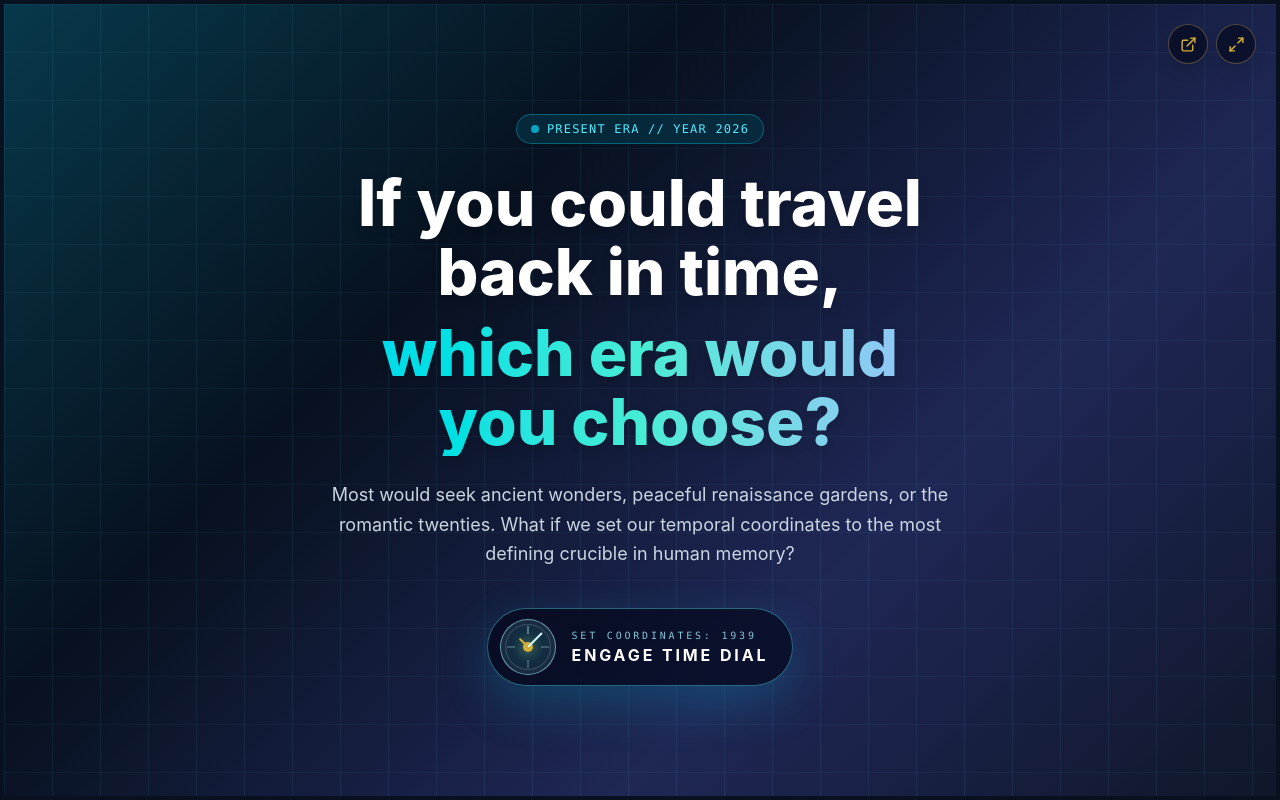
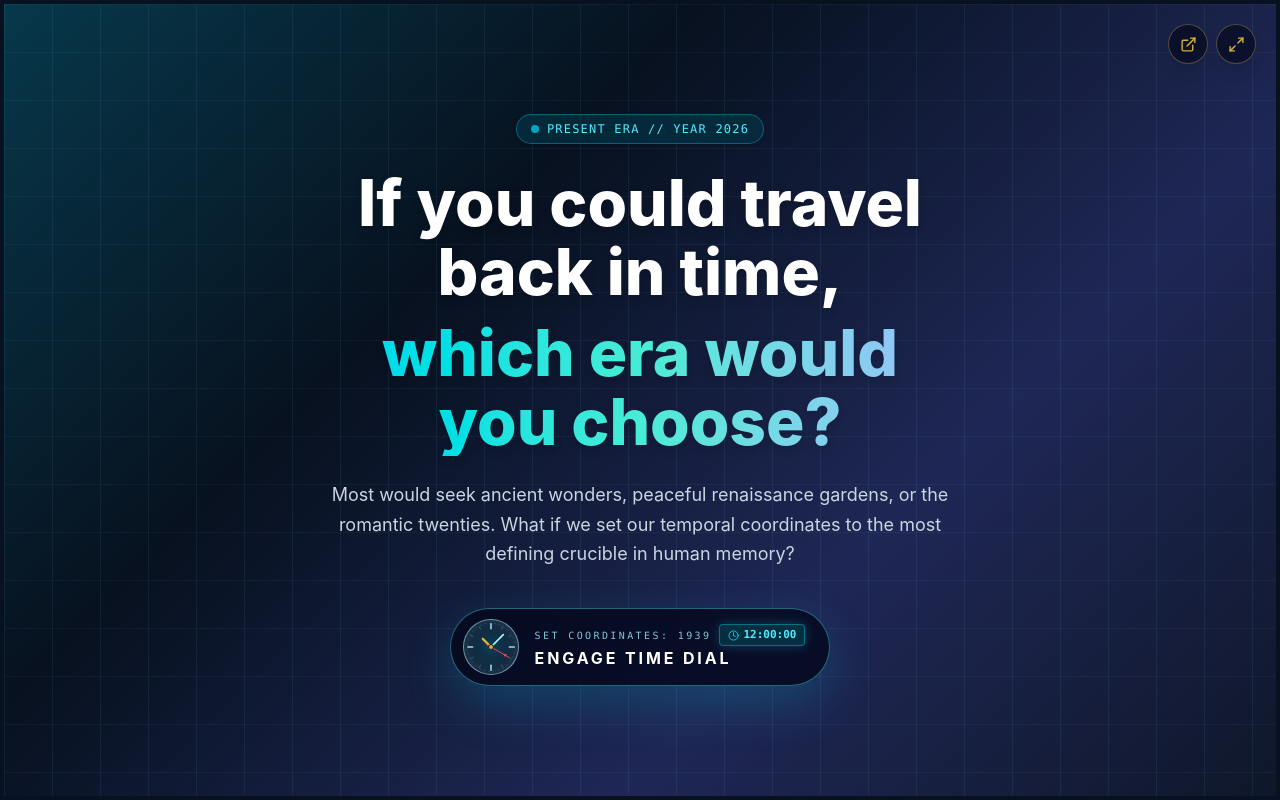
Before and after one commit to manfriendsss/ww2, a React (Vite) app: page / in a window 1280 px wide. Built offline with nearby package versions, Linux system fonts and the light colour scheme; no server answers.

Commit message:
feat(intro): spin clock counter-clockwise and rapidly decrease hour on dial hover

```diff
--- a/src/components/slides/variants/TimeMachineIntro.tsx
+++ b/src/components/slides/variants/TimeMachineIntro.tsx
@@ -26,9 +26,62 @@ export const TimeMachineIntro: React.FC<TimeMachineIntroProps> = ({
   );
   const [currentYear, setCurrentYear] = useState<number>(isUnlocked ? 1939 : 2026);
   const [rewindProgress, setRewindProgress] = useState<number>(isUnlocked ? 1 : 0);
+  const [isDialHovered, setIsDialHovered] = useState<boolean>(false);
+  const [dialSeconds, setDialSeconds] = useState<number>(12 * 3600); // Initial 12:00:00
   const hasCompletedRef = useRef<boolean>(isUnlocked);
   const animRef = useRef<number | null>(null);
   const timeoutRef = useRef<number | null>(null);
+  const hoverAnimRef = useRef<number | null>(null);
+  const lastHoverTimeRef = useRef<number | null>(null);
+
+  // Fast hour countdown when hovering over the Time Dial button
+  useEffect(() => {
+    if (!isDialHovered) {
+      lastHoverTimeRef.current = null;
+      if (hoverAnimRef.current) {
+        cancelAnimationFrame(hoverAnimRef.current);
+        hoverAnimRef.current = null;
+      }
+      return;
+    }
+
+    // Rewinds ~3.5 hours per real second (12600 seconds/second)
+    const SECONDS_PER_REAL_SECOND = 12600;
+    const cycleSeconds = 12 * 3600;
+
+    const animateDial = (now: number) => {
+      if (lastHoverTimeRef.current === null) {
+        lastHoverTimeRef.current = now;
+      }
+      const delta = (now - lastHoverTimeRef.current) / 1000;
+      lastHoverTimeRef.current = now;
+
+      setDialSeconds((prev) => {
+        const next = prev - delta * SECONDS_PER_REAL_SECOND;
+        return ((next % cycleSeconds) + cycleSeconds) % cycleSeconds;
+      });
+
+      hoverAnimRef.current = requestAnimationFrame(animateDial);
+    };
+
+    hoverAnimRef.current = requestAnimationFrame(animateDial);
+
+    return () => {
+      if (hoverAnimRef.current) {
+        cancelAnimationFrame(hoverAnimRef.current);
+        hoverAnimRef.current = null;
+      }
+    };
+  }, [isDialHovered]);
+
+  const formatDialTime = (totalSec: number) => {
+    const s = Math.floor(totalSec) % 60;
+    const m = Math.floor(totalSec / 60) % 60;
+    let h = Math.floor(totalSec / 3600) % 12;
+    if (h === 0) h = 12;
+    const pad = (n: number) => n.toString().padStart(2, '0');
+    return `${pad(h)}:${pad(m)}:${pad(s)}`;
+  };
 
   const startRewind = () => {
     setStage('priming');
@@ -107,6 +160,7 @@ export const TimeMachineIntro: React.FC<TimeMachineIntroProps> = ({
     return () => {
       if (animRef.current) cancelAnimationFrame(animRef.current);
       if (timeoutRef.current) window.clearTimeout(timeoutRef.current);
+      if (hoverAnimRef.current) cancelAnimationFrame(hoverAnimRef.current);
     };
   }, []);
 
@@ -269,24 +323,152 @@ export const TimeMachineIntro: React.FC<TimeMachineIntroProps> = ({
                   whileHover={{ scale: 1.04, boxShadow: '0 0 34px rgba(34, 211, 238, 0.44)' }}
                   whileTap={{ scale: 0.98 }}
                   onClick={startRewind}
-                  className="group inline-flex items-center gap-4 rounded-full border border-cyan-300/40 bg-slate-950/65 py-2.5 pl-3 pr-6 text-left text-white shadow-[0_18px_48px_rgba(6,182,212,0.22)] backdrop-blur-md transition-all hover:border-cyan-200/75 hover:bg-cyan-950/65"
+                  onMouseEnter={() => setIsDialHovered(true)}
+                  onMouseLeave={() => setIsDialHovered(false)}
+                  className="group relative inline-flex items-center gap-4 rounded-full border border-cyan-300/40 bg-slate-950/75 py-2.5 pl-3 pr-6 text-left text-white shadow-[0_18px_48px_rgba(6,182,212,0.22)] backdrop-blur-md transition-all hover:border-cyan-200/75 hover:bg-cyan-950/65"
                 >
-                  <span className="relative grid h-14 w-14 place-items-center rounded-full border border-cyan-200/60 bg-[radial-gradient(circle,rgba(34,211,238,0.28)_0%,rgba(15,23,42,0.95)_70%)] shadow-[inset_0_0_18px_rgba(125,211,252,0.22)]">
-                    <span className="absolute inset-1 rounded-full border border-cyan-100/20" />
-                    <span className="absolute left-1/2 top-1.5 h-2 w-px -translate-x-1/2 bg-cyan-100/70" />
-                    <span className="absolute bottom-1.5 left-1/2 h-2 w-px -translate-x-1/2 bg-cyan-100/45" />
-                    <span className="absolute left-1.5 top-1/2 h-px w-2 -translate-y-1/2 bg-cyan-100/45" />
-                    <span className="absolute right-1.5 top-1/2 h-px w-2 -translate-y-1/2 bg-cyan-100/45" />
-                    <span className="absolute left-1/2 top-1/2 h-5 w-0.5 origin-bottom -translate-x-1/2 -translate-y-full rotate-45 rounded-full bg-cyan-100 transition-transform duration-500 group-hover:rotate-[405deg]" />
-                    <span className="absolute left-1/2 top-1/2 h-3 w-0.5 origin-bottom -translate-x-1/2 -translate-y-full -rotate-45 rounded-full bg-[#D4AF37]" />
-                    <span className="h-2.5 w-2.5 rounded-full bg-[#D4AF37] shadow-[0_0_14px_rgba(212,175,55,0.8)]" />
+                  {/* === CHRONO DIAL ICON === */}
+                  <span className="relative grid h-14 w-14 shrink-0 place-items-center rounded-full border border-cyan-200/60 bg-[radial-gradient(circle,rgba(34,211,238,0.28)_0%,rgba(15,23,42,0.95)_70%)] shadow-[inset_0_0_18px_rgba(125,211,252,0.25)] overflow-hidden">
+                    <svg className="absolute inset-0 w-full h-full pointer-events-none" viewBox="0 0 56 56">
+                      {/* Outer Dashed Orbit (Spins counter-clockwise when hovered) */}
+                      <g
+                        style={{
+                          transformOrigin: '28px 28px',
+                          animation: isDialHovered ? 'spin-reverse 4s linear infinite' : 'none',
+                          opacity: isDialHovered ? 0.85 : 0.25,
+                          transition: 'opacity 0.3s ease-out',
+                        }}
+                      >
+                        <circle
+                          cx="28"
+                          cy="28"
+                          r="25"
+                          fill="none"
+                          stroke="#22d3ee"
+                          strokeWidth="0.8"
+                          strokeDasharray="2 3"
+                        />
+                      </g>
+
+                      {/* 12 Clock Hour Ticks */}
+                      {[...Array(12)].map((_, i) => {
+                        const angle = (i * 30 * Math.PI) / 180;
+                        const isMajor = i % 3 === 0;
+                        const rInner = isMajor ? 19 : 21.5;
+                        const rOuter = 24;
+                        const x1 = 28 + rInner * Math.sin(angle);
+                        const y1 = 28 - rInner * Math.cos(angle);
+                        const x2 = 28 + rOuter * Math.sin(angle);
+                        const y2 = 28 - rOuter * Math.cos(angle);
+                        return (
+                          <line
+                            key={i}
+                            x1={x1}
+                            y1={y1}
+                            x2={x2}
+                            y2={y2}
+                            stroke={isMajor ? '#a5f3fc' : '#38bdf8'}
+                            strokeWidth={isMajor ? 1.6 : 0.9}
+                            strokeOpacity={isMajor ? 0.9 : 0.45}
+                            strokeLinecap="round"
+                          />
+                        );
+                      })}
+
+                      {/* Hour Hand: Gold Vintage Brass (Rotates counter-clockwise continuously when hovered) */}
+                      <g
+                        style={{
+                          transformOrigin: '28px 28px',
+                          animation: isDialHovered ? 'spin-reverse 3.6s linear infinite' : 'none',
+                          transform: isDialHovered ? undefined : 'rotate(-45deg)',
+                          transition: 'transform 0.4s ease-out',
+                        }}
+                      >
+                        <line
+                          x1="28"
+                          y1="28"
+                          x2="28"
+                          y2="16"
+                          stroke="#D4AF37"
+                          strokeWidth="2.5"
+                          strokeLinecap="round"
+                        />
+                      </g>
+
+                      {/* Minute Hand: Bright Cyan (Spins counter-clockwise rapidly) */}
+                      <g
+                        style={{
+                          transformOrigin: '28px 28px',
+                          animation: isDialHovered ? 'spin-reverse 0.65s linear infinite' : 'none',
+                          transform: isDialHovered ? undefined : 'rotate(45deg)',
+                          transition: 'transform 0.4s ease-out',
+                        }}
+                      >
+                        <line
+                          x1="28"
+                          y1="28"
+                          x2="28"
+                          y2="10"
+                          stroke="#a5f3fc"
+                          strokeWidth="1.8"
+                          strokeLinecap="round"
+                        />
+                      </g>
+
+                      {/* Second Hand Needle: High-speed sweep needle counter-clockwise */}
+                      <g
+                        style={{
+                          transformOrigin: '28px 28px',
+                          animation: isDialHovered ? 'spin-reverse 0.22s linear infinite' : 'none',
+                          transform: isDialHovered ? undefined : 'rotate(120deg)',
+                          transition: 'transform 0.4s ease-out',
+                        }}
+                      >
+                        <line
+                          x1="28"
+                          y1="33"
+                          x2="28"
+                          y2="7"
+                          stroke="#f43f5e"
+                          strokeWidth="1.1"
+                          strokeLinecap="round"
+                        />
+                        <circle cx="28" cy="11" r="1.4" fill="#f43f5e" />
+                      </g>
+
+                      {/* Center Cap Pin */}
+                      <circle
+                        cx="28"
+                        cy="28"
+                        r="2.6"
+                        fill="#D4AF37"
+                        stroke="#0f172a"
+                        strokeWidth="1"
+                      />
+                    </svg>
                   </span>
+
+                  {/* === BUTTON LABELS & RAPID REWIND HOUR DISPLAY === */}
                   <span className="flex flex-col">
-                    <span className="font-mono text-[10px] uppercase tracking-[0.28em] text-cyan-200/80">
-                      Set coordinates: 1939
+                    <span className="flex items-center gap-2">
+                      <span className="font-mono text-[10px] uppercase tracking-[0.24em] text-cyan-200/80">
+                        {isDialHovered ? 'REVERSING TIME' : 'Set coordinates: 1939'}
+                      </span>
+                      <span className="inline-flex items-center gap-1 font-mono text-[11px] font-bold text-cyan-300 bg-cyan-950/90 border border-cyan-400/40 px-2 py-0.5 rounded shadow-[0_0_12px_rgba(34,211,238,0.25)]">
+                        <Clock
+                          size={11}
+                          className={`text-cyan-400 ${isDialHovered ? 'animate-spin-reverse' : ''}`}
+                        />
+                        <span className="tabular-nums">{formatDialTime(dialSeconds)}</span>
+                      </span>
                     </span>
-                    <span className="font-bold uppercase tracking-[0.18em] text-sm sm:text-base">
-                      Engage Time Dial
+                    <span className="font-bold uppercase tracking-[0.18em] text-sm sm:text-base flex items-center gap-2">
+                      <span>Engage Time Dial</span>
+                      {isDialHovered && (
+                        <span className="text-[11px] font-mono tracking-widest text-[#D4AF37] animate-pulse">
+                          ◄ REWINDING
+                        </span>
+                      )}
                     </span>
                   </span>
                 </motion.button>
--- a/src/index.css
+++ b/src/index.css
@@ -124,3 +124,17 @@
 ::-webkit-scrollbar-thumb:hover {
   background: #B89C62;
 }
+
+/* Continuous counter-clockwise rotation */
+@keyframes spin-reverse {
+  from {
+    transform: rotate(0deg);
+  }
+  to {
+    transform: rotate(-360deg);
+  }
+}
+
+.animate-spin-reverse {
+  animation: spin-reverse 1s linear infinite;
+}
```
